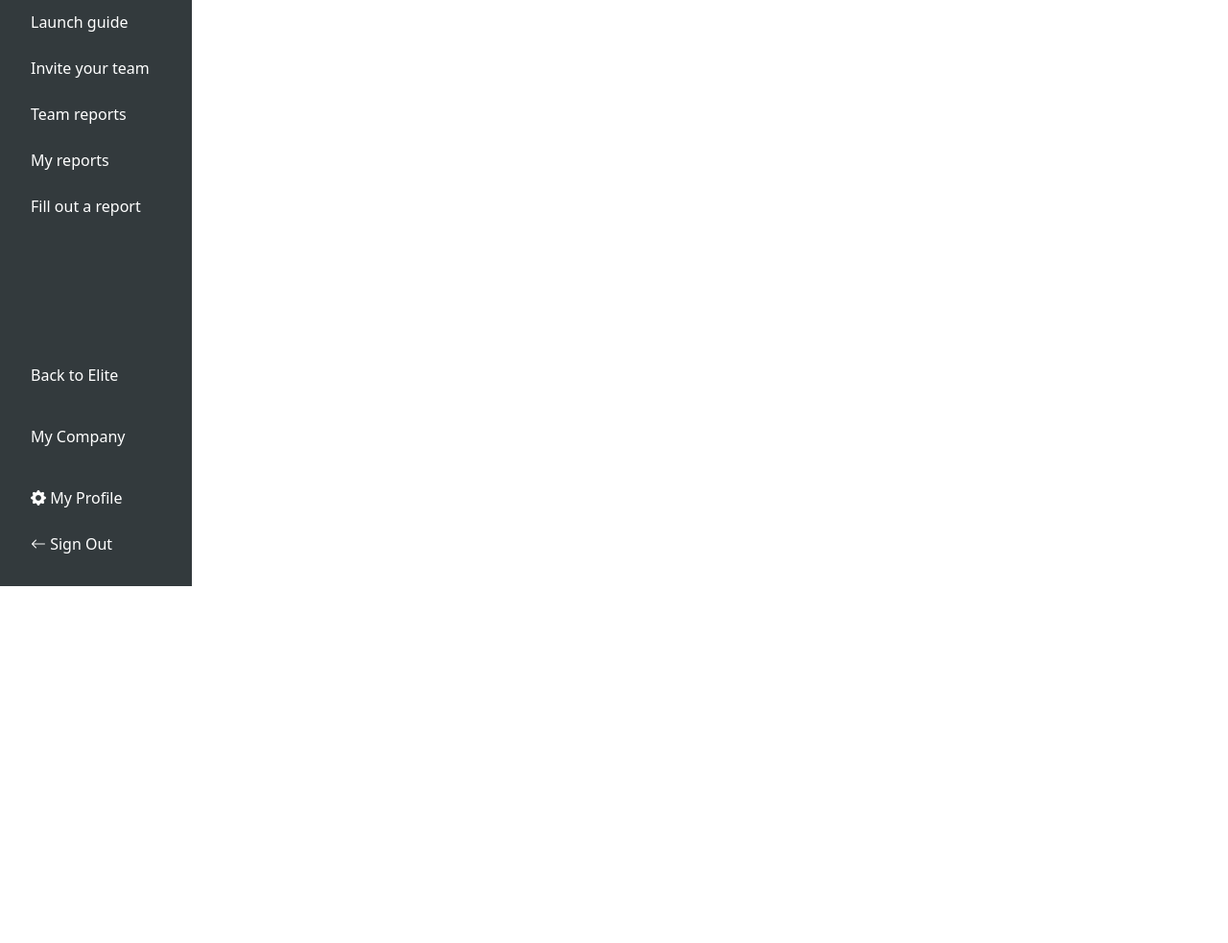
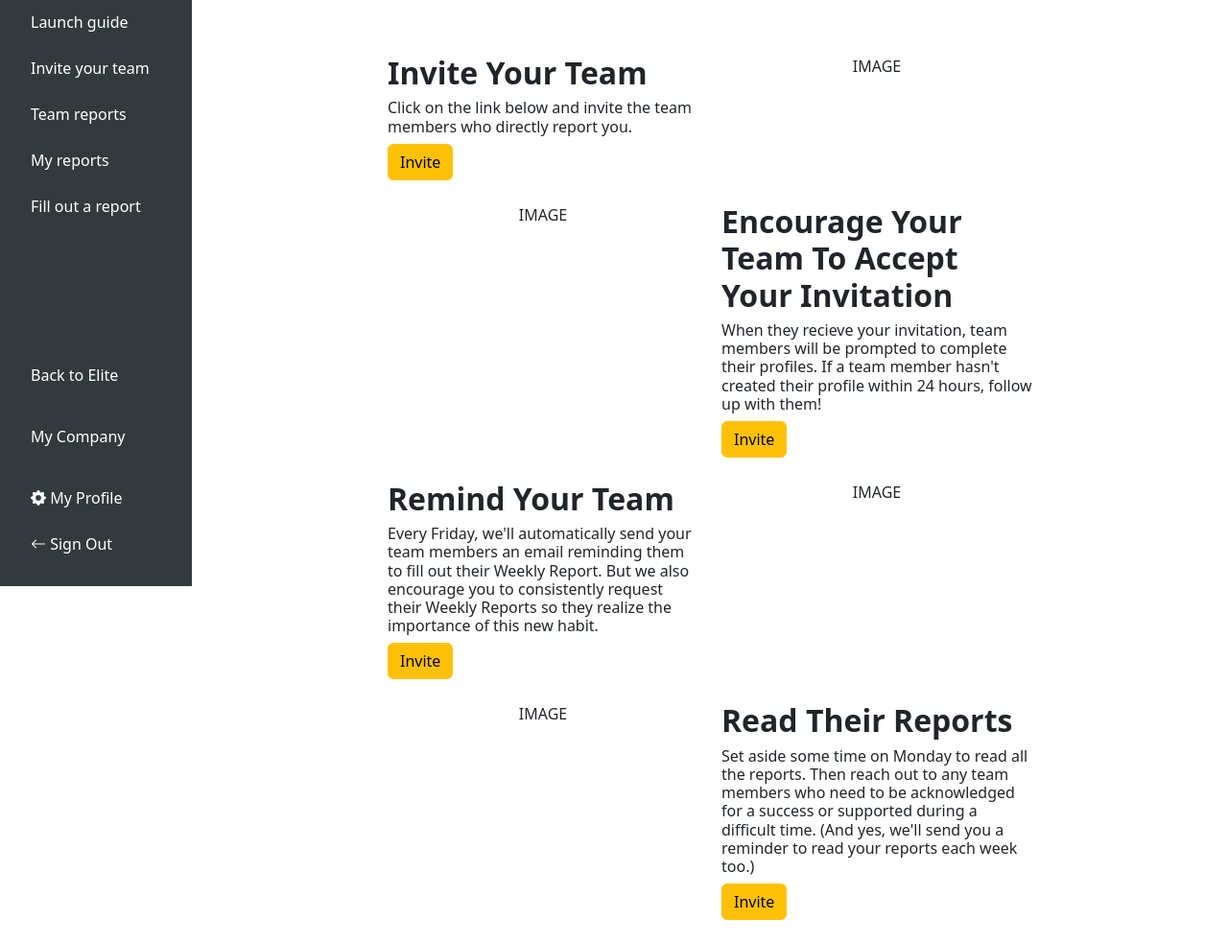
Before and after one commit to milanamaksina/weekly-team-report-html-team3, a website built with webpack: page index.html in a window 1280 px wide. Shown: the part 189-1172 px from the top of the page at 96% size. Before the commit the page ends 800 px from the top, so only its background shows below. Built offline with nearby package versions, Linux system fonts and the light colour scheme.

Commit message:
feat: add index page(without images)

```diff
--- a/index.html
+++ b/index.html
@@ -7,10 +7,75 @@
 </head>
 
 <body class="h-100">
-        <%= require("html-loader!./src/components/sidebar.html").default %>
-        <%= require("html-loader!./src/components/header.html").default %>
-    <main></main>
-    <footer></footer>
+    <div class="container-fluid p-0 h-100">
+        <div class="row h-100 m-0 ">
+            <div class="col col-auto p-0 h-100">
+                <div class="" style="width: 200px;">
+                    <%= require("html-loader!./src/components/sidebar.html").default %>
+                </div>
+            </div>
+            <div class="col m-0 p-0">
+                <div class="container-fluid">
+                    <div class="row">
+                        <div class="col p-0">
+                            <header class="header">
+
+                            </header>
+                        </div>
+                    </div>
+                    <div class="row invite-form">
+                        <div class="col-md-8 offset-md-2">
+                            <main>
+                                <div class="container mt-5 pt-5">
+                                    <div class="row mb-4">
+                                        <div class="col text-start">
+                                            <h2 class="fw-bold">Invite Your Team</h2>
+                                            <h6>Click on the link below and invite the team members who directly report you.</h6>
+                                            <input type="button" class="btn btn-warning" value="Invite">
+                                        </div>
+                                        <div class="col text-center">
+                                            IMAGE
+                                        </div>
+                                    </div>
+                                    <div class="row mb-4">
+                                        <div class="col text-center">
+                                            IMAGE
+                                        </div>
+                                        <div class="col text-start">
+                                            <h2 class="fw-bold">Encourage Your Team To Accept Your Invitation</h2>
+                                            <h6>When they recieve your invitation, team members will be prompted to complete their profiles. If a team member hasn't created their profile within 24 hours, follow up with them!</h6>
+                                            <input type="button" class="btn btn-warning" value="Invite">
+                                        </div>
+                                    </div>
+                                    <div class="row mb-4">
+                                        <div class="col text-start">
+                                            <h2 class="fw-bold">Remind Your Team</h2>
+                                            <h6>Every Friday, we'll automatically send your team members an email reminding them to fill out their Weekly Report. But we also encourage you to consistently request their Weekly Reports so they realize the importance of this new habit.</h6>
+                                            <input type="button" class="btn btn-warning" value="Invite">
+                                        </div>
+                                        <div class="col text-center">
+                                            IMAGE
+                                        </div>
+                                    </div>
+                                    <div class="row mb-4">
+                                        <div class="col text-center">
+                                            IMAGE
+                                        </div>
+                                        <div class="col text-start">
+                                            <h2 class="fw-bold">Read Their Reports</h2>
+                                            <h6>Set aside some time on Monday to read all the reports. Then reach out to any team members who need to be acknowledged for a success or supported during a difficult time. (And yes, we'll send you a reminder to read your reports each week too.)</h6>
+                                            <input type="button" class="btn btn-warning" value="Invite">
+                                        </div>
+                                    </div>
+                                </div>
+                            </main>
+                        </div>
+
+                    </div>
+                </div>
+            </div>
+        <footer></footer>
+    </div>
 </body>
 
 </html>
```
Also changed, not shown: src/img/image1.png (added).
